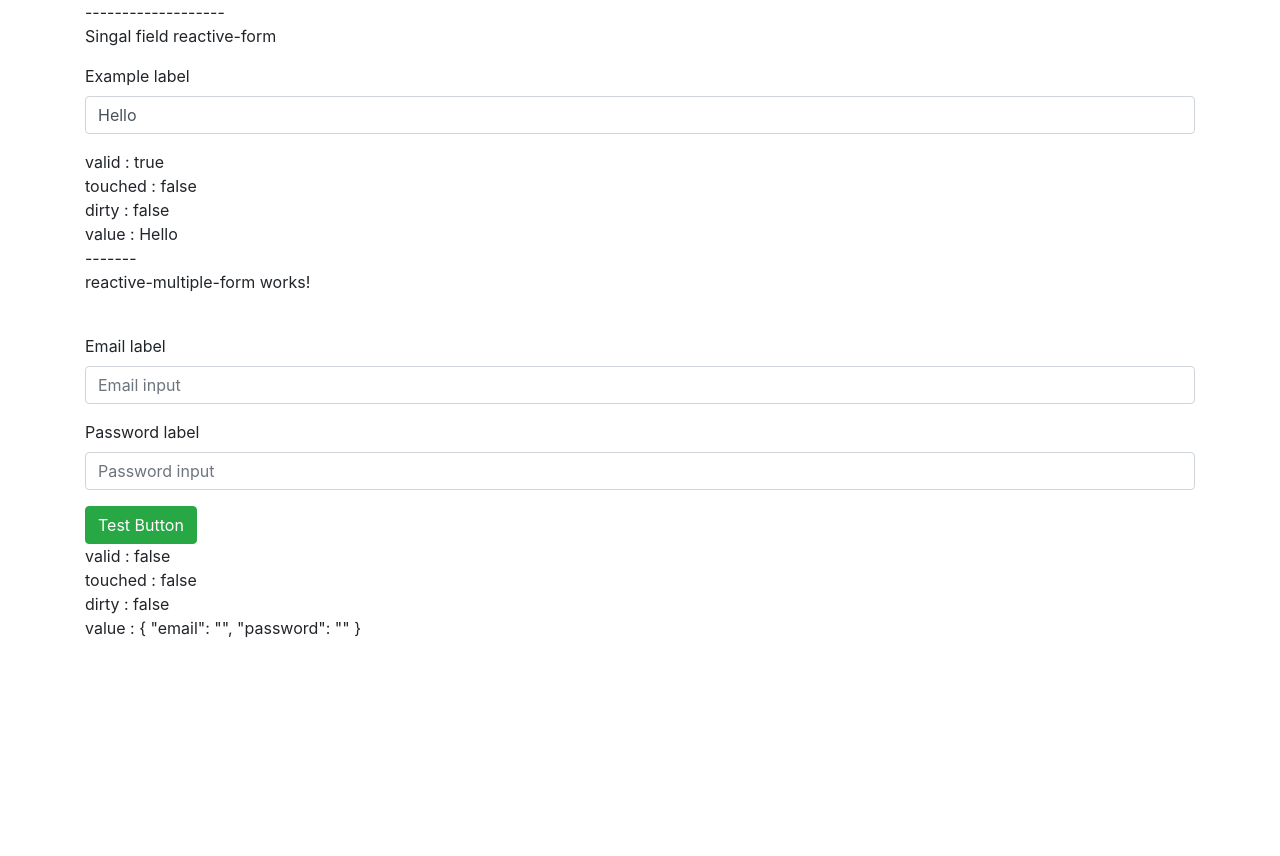
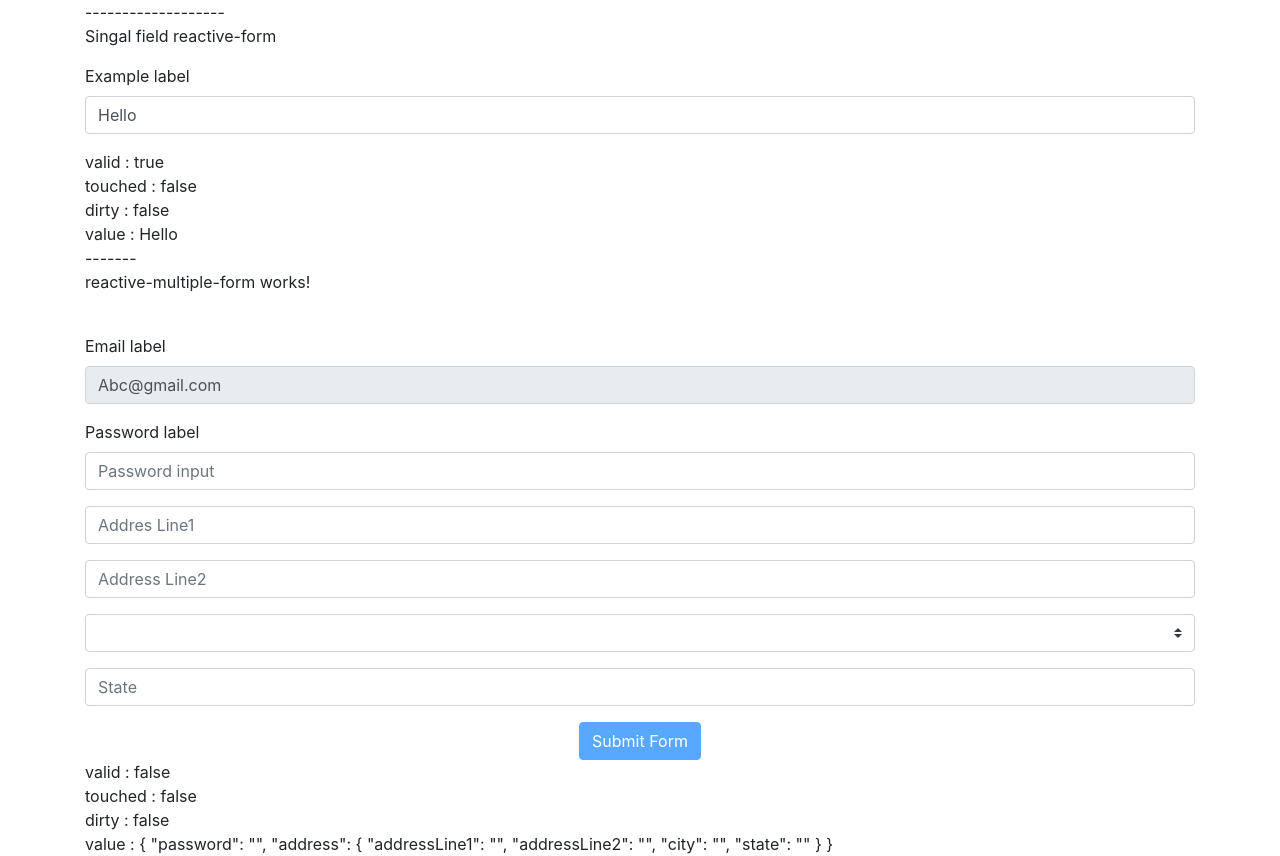
Before and after one commit to shobhit-v/angular-app, an Angular app: page / in a window 1280 px wide. Before the commit the page ends 800 px from the top, so only its background shows below. Built offline with nearby package versions, Linux system fonts and the light colour scheme.

Commit message:
Reactive-Form-FormBuilder

```diff
--- a/src/app/reactive-multiple-form/reactive-multiple-form.component.html
+++ b/src/app/reactive-multiple-form/reactive-multiple-form.component.html
@@ -24,8 +24,26 @@
   <div class="alert alert-danger" role="alert" *ngIf="passControl.touched && passControl.hasError('required')">
     <strong>Oh snap!</strong> this Field is required.
   </div>
-  <button class="btn btn-success" (click)="displayGroup()"> Test Button </button>
+  <!-- <button class="btn btn-success" (click)="displayGroup()"> Test Button </button> -->
+
+  <div formGroupName="address">
+    <input class="form-control mb-3" placeholder="Addres Line1" type="text" formControlName="addressLine1">
+    <input class="form-control mb-3" placeholder="Address Line2" type="text" formControlName="addressLine2">
+    <select class="custom-select mb-3" formControlName="city">
+      <option selected="">Open this select menu</option>
+      <option value="1">One</option>
+      <option value="2">Two</option>
+      <option value="3">Three</option>
+      <!-- <option *ngFor="let city of cities" value="city">{{ city }}</option> -->
+    </select>
+    <input class="form-control mb-3" placeholder="State" type="text" formControlName="state">
+  </div>
 </form>
+<div class="text-center">
+  <button [disabled]="loginForm.invalid" class="btn btn-primary" (click)="submitForm()">
+    Submit Form
+  </button>
+</div>
 <!-- Form State -->
 <div>
   valid : {{ loginForm.valid }} <br>
--- a/src/app/reactive-multiple-form/reactive-multiple-form.component.ts
+++ b/src/app/reactive-multiple-form/reactive-multiple-form.component.ts
@@ -1,5 +1,5 @@
 import { Component, OnInit } from '@angular/core';
-import { FormGroup, FormControl, Validators } from '@angular/forms';
+import { FormGroup, FormControl, Validators, FormBuilder } from '@angular/forms';
 
 @Component({
   selector: 'app-reactive-multiple-form',
@@ -8,15 +8,33 @@ import { FormGroup, FormControl, Validators } from '@angular/forms';
 })
 export class ReactiveMultipleFormComponent implements OnInit {
 
-  constructor() { }
+  loginForm;
+  constructor(
+    private fb: FormBuilder
+  ) { }
 
   ngOnInit() {
+    this.loginForm = this.fb.group({
+      email: [{ value: 'Abc@gmail.com', disabled: true }, [Validators.required, Validators.email]],
+      password: ['', Validators.required],
+      address: this.fb.group({
+        addressLine1: '',
+        addressLine2: '',
+        city: '',
+        state: ''
+      })
+    })
   }
 
-  loginForm = new FormGroup({
-    email: new FormControl('', [Validators.required, Validators.email]),
-    password: new FormControl('', Validators.required)
-  });
+  submitForm() {
+    // console.log(this.loginForm.value)
+    console.log(this.loginForm.getRawValue())
+  }
+
+  // loginForm = new FormGroup({
+  //   email: new FormControl('', [Validators.required, Validators.email]),
+  //   password: new FormControl('', Validators.required)
+  // });
 
   get emailControl() {
     return this.loginForm.get('email')
```
